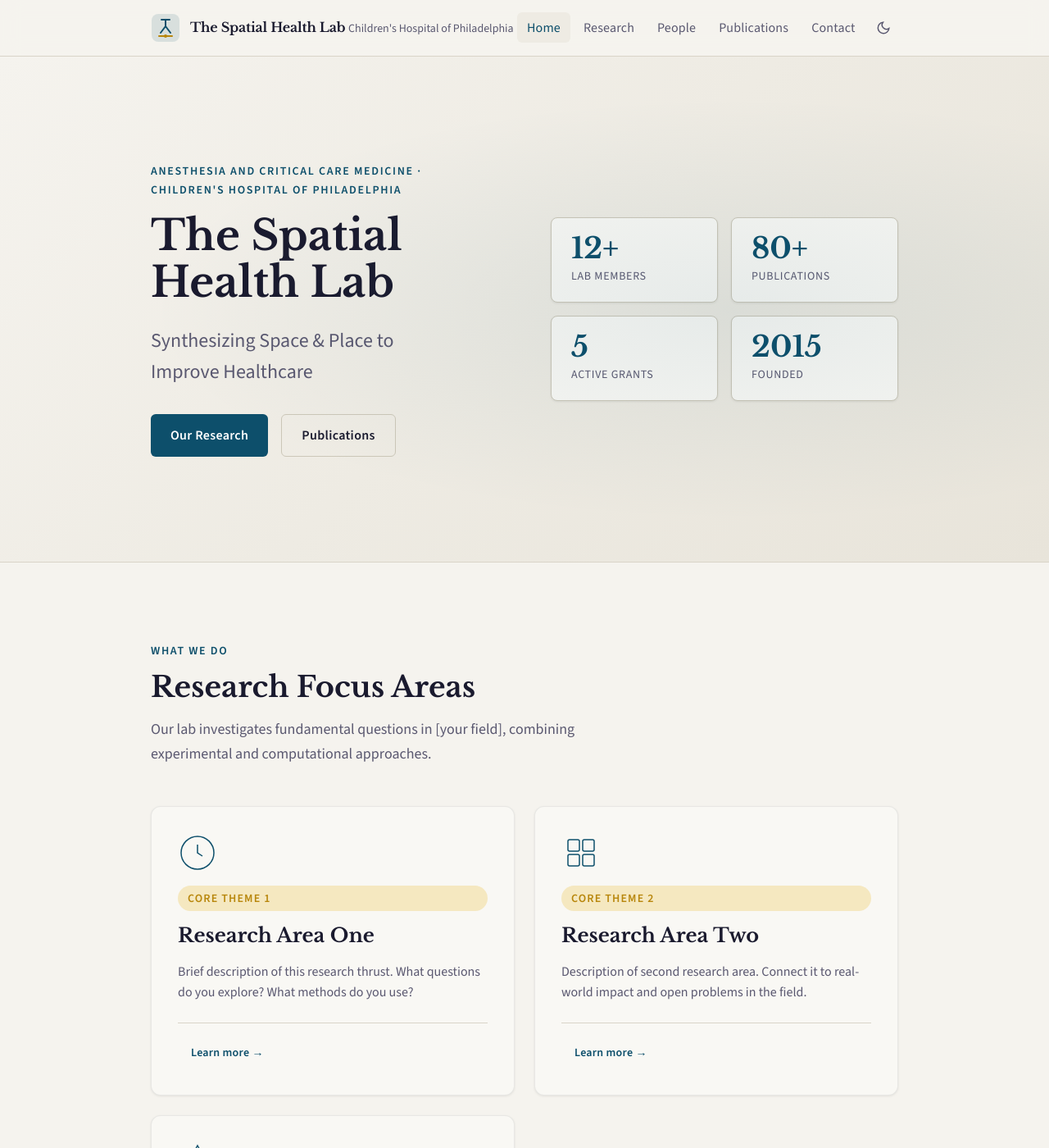
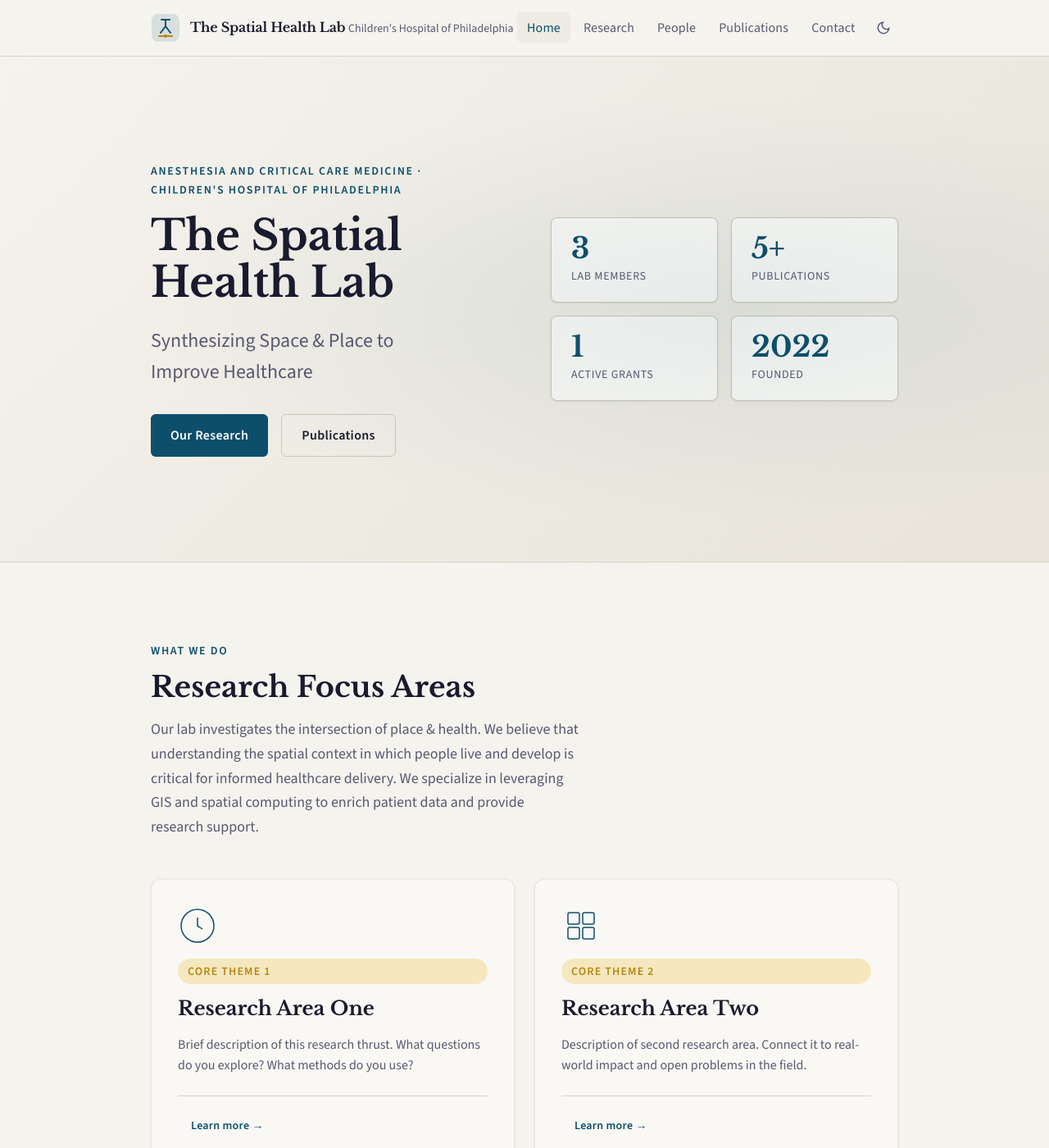
Before and after one commit to chop-shl/chop-shl.github.io, a Jekyll site: the page built from index.md, in a window 1280 px wide and 1400 px high. Shown: the whole window at 82% size. Built offline with Jekyll 4.4.1, drawn with Linux system fonts in a browser that asks for light colours.

Commit message:
Update index.md

```diff
--- a/index.md
+++ b/index.md
@@ -21,19 +21,19 @@ description: "Welcome to the homepage of Your Lab Name at University Name."
       <div class="hero-visual">
         <div class="hero-stat-grid">
           <div class="hero-stat">
-            <div class="stat-number">12+</div>
+            <div class="stat-number">3</div>
             <div class="stat-label">Lab Members</div>
           </div>
           <div class="hero-stat">
-            <div class="stat-number">80+</div>
+            <div class="stat-number">5+</div>
             <div class="stat-label">Publications</div>
           </div>
           <div class="hero-stat">
-            <div class="stat-number">5</div>
+            <div class="stat-number">1</div>
             <div class="stat-label">Active Grants</div>
           </div>
           <div class="hero-stat">
-            <div class="stat-number">2015</div>
+            <div class="stat-number">2022</div>
             <div class="stat-label">Founded</div>
           </div>
         </div>
@@ -48,7 +48,7 @@ description: "Welcome to the homepage of Your Lab Name at University Name."
     <div class="section-header reveal">
       <p class="section-eyebrow">What We Do</p>
       <h2 class="section-title">Research Focus Areas</h2>
-      <p class="section-subtitle">Our lab investigates fundamental questions in [your field], combining experimental and computational approaches.</p>
+      <p class="section-subtitle">Our lab investigates the intersection of place & health. We believe that understanding the spatial context in which people live and develop is critical for informed healthcare delivery. We specialize in leveraging GIS and spatial computing to enrich patient data and provide research support. </p>
     </div>
 
     <div class="research-grid">
```
